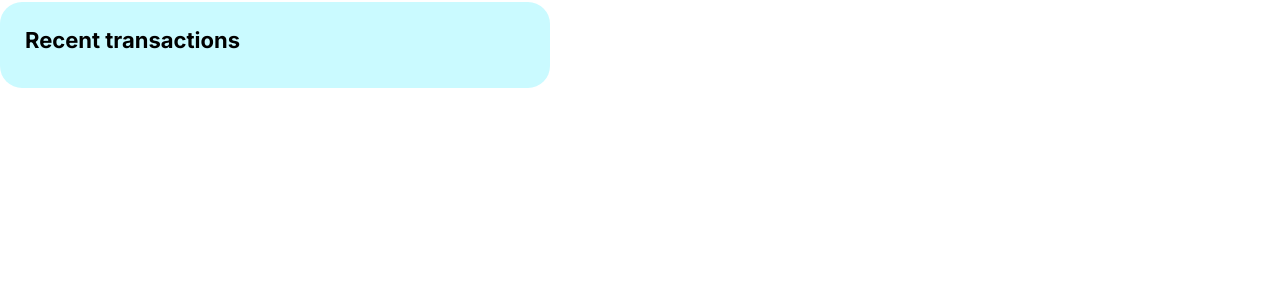
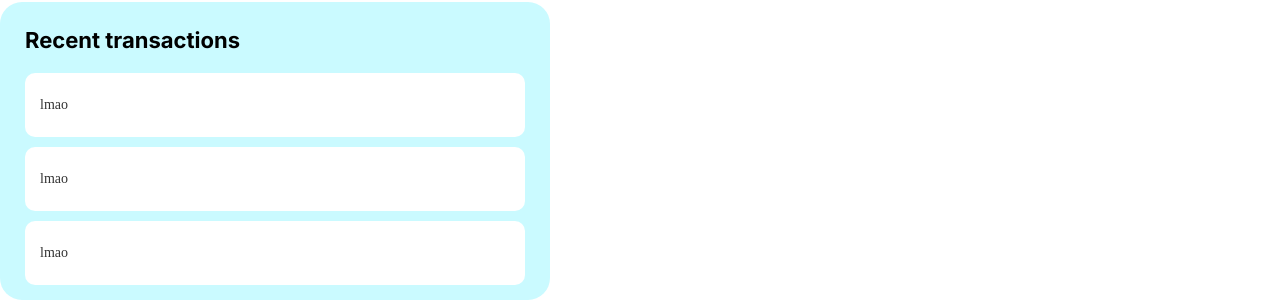
Before and after one commit to rodofrodo/fullstack-banking-app, a React (Vite) app in the folder portfolio-frontend/: page /u/dashboard in a window 1280 px wide. Shown: the part 495-797 px from the top of the page. Built offline with nearby package versions, Linux system fonts and the light colour scheme; no server answers; sample sign-in values are in the browser's storage.

Commit message:
Added testing divs to recent transations

```diff
--- a/portfolio-frontend/src/Dashboard.jsx
+++ b/portfolio-frontend/src/Dashboard.jsx
@@ -175,7 +175,35 @@ function Dashboard() {
                 </h2>
 
                 {/* For tests */}
-
+                <div style={{
+                    display: 'flex',
+                    flexDirection: 'column',
+                    gap: '10px',
+                    fontSize: '14px',
+                    color: '#333'
+                }}>
+                    <div style={{
+                        backgroundColor: '#ffffff',
+                        borderRadius: '10px',
+                        padding: '10px 15px'
+                    }}>
+                        <p>lmao</p>
+                    </div>
+                    <div style={{
+                        backgroundColor: '#ffffff',
+                        borderRadius: '10px',
+                        padding: '10px 15px'
+                    }}>
+                        <p>lmao</p>
+                    </div>
+                    <div style={{
+                        backgroundColor: '#ffffff',
+                        borderRadius: '10px',
+                        padding: '10px 15px'
+                    }}>
+                        <p>lmao</p>
+                    </div>
+                </div>
             </div>
         </div>
     );
```
